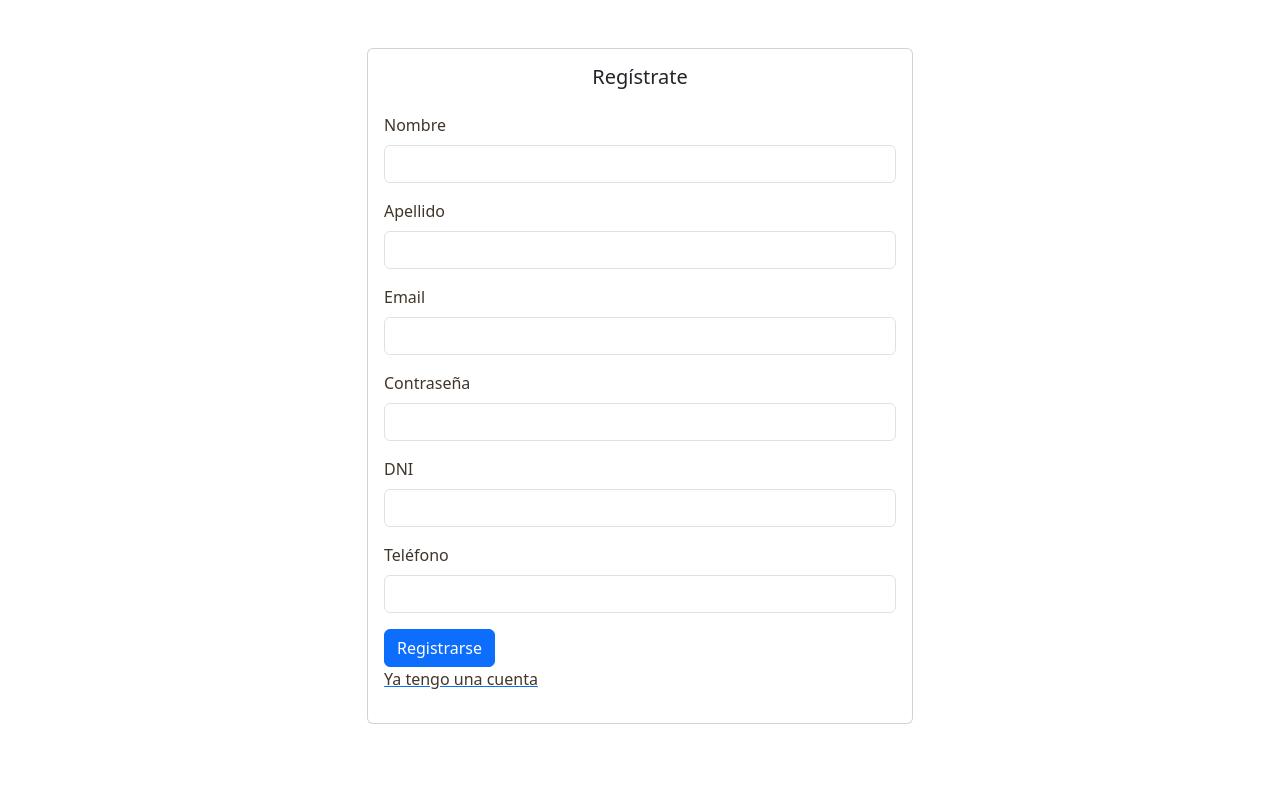
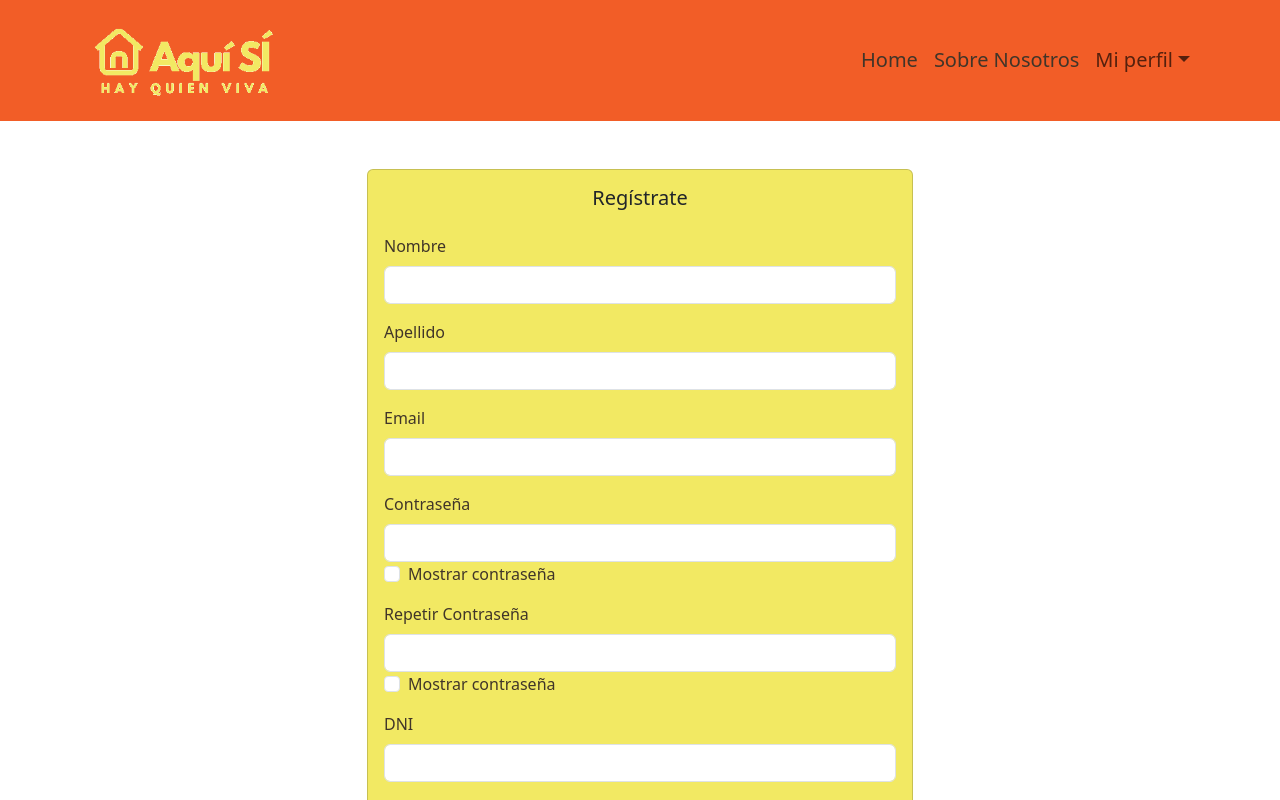
Before and after one commit to AndreaGranada/Aqui_SI_hay_quien_viva, a React (Vite) app in the folder frontend/my-react-app/: page /signup in a window 1280 px wide. Shown: the top 800 px of the page. Built offline with nearby package versions, Linux system fonts and the light colour scheme.

Commit message:
LoginCard creado. Ahora Login renderizaLoginCard Estilado un poco más mono pero hay que mejorar Instalados bootstrap icons pero no usados

```diff
--- a/frontend/my-react-app/package.json
+++ b/frontend/my-react-app/package.json
@@ -11,6 +11,7 @@
   },
   "dependencies": {
     "bootstrap": "^5.3.3",
+    "bootstrap-icons": "^1.11.3",
     "react": "^18.2.0",
     "react-bootstrap": "^2.10.2",
     "react-dom": "^18.2.0",
--- /dev/null
+++ b/frontend/my-react-app/src/components/LoginCard/LoginCard.css
@@ -0,0 +1,3 @@
+.login{
+    background-color: #F2E963;
+}
--- /dev/null
+++ b/frontend/my-react-app/src/components/LoginCard/LoginCard.jsx
@@ -0,0 +1,84 @@
+import NavBar from "../../components/NavBar/NavBar"
+import Footer from "../../components/Footer/Footer"
+import Button from 'react-bootstrap/Button';
+import Form from 'react-bootstrap/Form';
+import Container from 'react-bootstrap/Container';
+import "./LoginCard.css"
+import { Link, useNavigate } from 'react-router-dom';
+import { login } from '../../services/auth.service';
+import { useState } from 'react';
+import { Card } from 'react-bootstrap';
+
+
+function LoginCard() {
+  const [email, setEmail] = useState("");
+  const [password, setPassword] = useState("");
+  const navigate = useNavigate();
+
+  const handleEmail = (event) => {
+    setEmail(event.target.value);
+  };
+
+  const handlePassword = (event) => {
+    setPassword(event.target.value);
+  };
+
+  const handleLogin = async (e) => {
+    e.preventDefault();
+    try {
+      const data = await login(email, password);
+      console.log(data);
+      if (data) {
+        localStorage.setItem("token", data.token);
+        navigate("/");
+      }
+    } catch (error) {
+      console.log(error);
+    }
+  };
+
+  return (
+    <>
+    <NavBar/>
+      <Container className="mt-5">
+        <Card className='login'>
+          <Card.Body>
+            <Card.Title className="text-center mb-4">Logéate</Card.Title>
+
+            <Form>
+              <Form.Group className="mb-3" controlId="formBasicEmail">
+                <Form.Label>Email</Form.Label>
+                <Form.Control
+                  type="email"
+                  placeholder="Enter email"
+                  value={email}
+                  onChange={handleEmail}
+                />
+              </Form.Group>
+
+              <Form.Group className="mb-3" controlId="formBasicPassword">
+                <Form.Label>Password</Form.Label>
+                <Form.Control
+                  type="password"
+                  placeholder="Password"
+                  value={password}
+                  onChange={handlePassword}
+                />
+              </Form.Group>
+
+              <Button variant="primary" type="login" onClick={handleLogin}>
+                LogIn
+              </Button>
+            </Form>
+            <Link to={"/signup"}>
+              <p>Quiero crearme una cuenta</p>
+            </Link>
+          </Card.Body>
+        </Card>
+      </Container>
+      <Footer/>
+    </>
+  );
+}
+
+export default LoginCard;
--- a/frontend/my-react-app/src/pages/LogIn/LogIn.jsx
+++ b/frontend/my-react-app/src/pages/LogIn/LogIn.jsx
@@ -1,85 +1,9 @@
-import Button from 'react-bootstrap/Button';
-import Form from 'react-bootstrap/Form';
-import Container from 'react-bootstrap/Container';
-import { Link, useNavigate } from 'react-router-dom';
-import { login } from '../../services/auth.service';
-import { useState } from 'react';
-
+import LoginCard from "../../components/LoginCard/LoginCard"
 
 function LogIn() {
-
-  const [email, setEmail] = useState('')
-  const[password, setPassword] = useState('')
-  const navigate = useNavigate()
-
-  const handleEmail = (event) => {
-    setEmail(event.target.value)
-  }
-
-  const handlePassword = (event) => {
-    setPassword(event.target.value);
-  };
-
-  const handleLogin = async (e) => {
-    e.preventDefault()
-    try {
-
-      const data = await login(email, password);
-      console.log(data)
-      if(data){
-      localStorage.setItem('token', data.token)
-      navigate('/')
-
-    }
-
-    } catch (error) {
-      console.log(error)
-
-    }
-  }
-
   return (
-
-    <Container>
-    <Form>
-
-      <Form.Group className="mb-3" controlId="formBasicEmail">
-        <Form.Label>Email</Form.Label>
-        <Form.Control
-        type="email"
-        placeholder="Enter email"
-        value={email}
-        onChange={handleEmail}
-        />
-
-      </Form.Group>
-
-      <Form.Group className="mb-3" controlId="formBasicPassword">
-        <Form.Label>Password</Form.Label>
-        <Form.Control
-        type="password"
-        placeholder="Password"
-        value={password}
-        onChange={handlePassword}
-        />
-      </Form.Group>
-
-
-      <Button
-      variant="primary"
-      type="login"
-      onClick={handleLogin}
-      >
-        LogIn
-      </Button>
-
-    </Form>
-    <Link to={'/signup'}>
-    <p>Quiero crearme una cuenta</p>
-
-    </Link>
-    </Container>
-  );
+    <LoginCard/>
+  )
 }
 
-export default LogIn;
+export default LogIn
--- a/frontend/my-react-app/src/pages/SignUp/SignUp.css
+++ b/frontend/my-react-app/src/pages/SignUp/SignUp.css
@@ -0,0 +1,6 @@
+.registro{
+    background-color: #F2E963;
+    margin-bottom: 20px;
+    margin-top: 0px;
+
+}
--- a/frontend/my-react-app/src/pages/SignUp/SignUp.jsx
+++ b/frontend/my-react-app/src/pages/SignUp/SignUp.jsx
@@ -1,7 +1,11 @@
+import NavBar from "../../components/NavBar/NavBar"
+import Footer from "../../components/Footer/Footer"
 import { useState } from 'react';
 import { Container, Row, Col, Card, Form, Button } from 'react-bootstrap';
 import { Link, useNavigate } from 'react-router-dom';
 import { signup } from '../../services/auth.service';
+
+import "./SignUp.css"
 
 const SignUp = () => {
   const navigate = useNavigate();
@@ -9,8 +13,12 @@ const SignUp = () => {
   const [surname, setSurname] = useState('');
   const [email, setEmail] = useState('');
   const [password, setPassword] = useState('');
+  const [repeatPassword, setRepeatPassword] = useState('');
   const [dni, setDni] = useState('');
   const [phone, setPhone] = useState('');
+  const [passwordMismatch, setPasswordMismatch] = useState(false);
+  const [showPassword, setShowPassword] = useState(false);
+  const [showRepeatPassword, setShowRepeatPassword] = useState(false);
 
   const handleName = (e) => {
     setName(e.target.value);
@@ -28,6 +36,10 @@ const SignUp = () => {
     setPassword(e.target.value);
   };
 
+  const handleRepeatPassword = (e) => {
+    setRepeatPassword(e.target.value);
+  };
+
   const handleDni = (e) => {
     setDni(e.target.value);
   };
@@ -38,24 +50,32 @@ const SignUp = () => {
 
   const handleSignup = async (e) => {
     e.preventDefault();
+    if (name && surname && email && password && repeatPassword && dni && phone) {
+      if (password === repeatPassword) {
         try {
-      if (name && surname && email && password && dni && phone) {
           const data = await signup(name, surname, email, password, dni, phone);
           console.log(data)
           if (data) {
             navigate('/login');
           }
-      }
         } catch (error) {
           console.log(error);
+        }
+      } else {
+        setPasswordMismatch(true);
+      }
+    } else {
+      alert('Por favor completa todos los campos');
     }
   };
 
   return (
+    <>
+    <NavBar/>
     <Container className="mt-5">
       <Row className="justify-content-center">
         <Col md={6}>
-          <Card>
+          <Card className='registro'>
             <Card.Body>
               <Card.Title className="text-center mb-4">Regístrate</Card.Title>
               <Form>
@@ -92,11 +112,33 @@ const SignUp = () => {
                 <Form.Group className="mb-3">
                   <Form.Label>Contraseña</Form.Label>
                   <Form.Control
-                    type="password"
+                    type={showPassword ? "text" : "password"}
                     placeholder=""
                     value={password}
                     onChange={handlePassword}
                   />
+                  <Form.Check
+                    type="checkbox"
+                    label="Mostrar contraseña"
+                    onChange={() => setShowPassword(!showPassword)}
+                  />
+                </Form.Group>
+
+                <Form.Group className="mb-3">
+                  <Form.Label>Repetir Contraseña</Form.Label>
+                  <Form.Control
+                    type={showRepeatPassword ? "text" : "password"}
+                    placeholder=""
+                    value={repeatPassword}
+                    onChange={handleRepeatPassword}
+                    style={{ borderColor: passwordMismatch ? 'red' : '' }}
+                  />
+                  <Form.Check
+                    type="checkbox"
+                    label="Mostrar contraseña"
+                    onChange={() => setShowRepeatPassword(!showRepeatPassword)}
+                  />
+                  {passwordMismatch && <p className="text-danger">Las contraseñas no coinciden</p>}
                 </Form.Group>
 
                 <Form.Group className="mb-3">
@@ -135,6 +177,8 @@ const SignUp = () => {
         </Col>
       </Row>
     </Container>
+    <Footer/>
+    </>
   );
 };
 
```
Also changed, not shown: 1 other file (tests, documents, lock files or other folders). Lines whose indentation alone changed are shown as unchanged.
